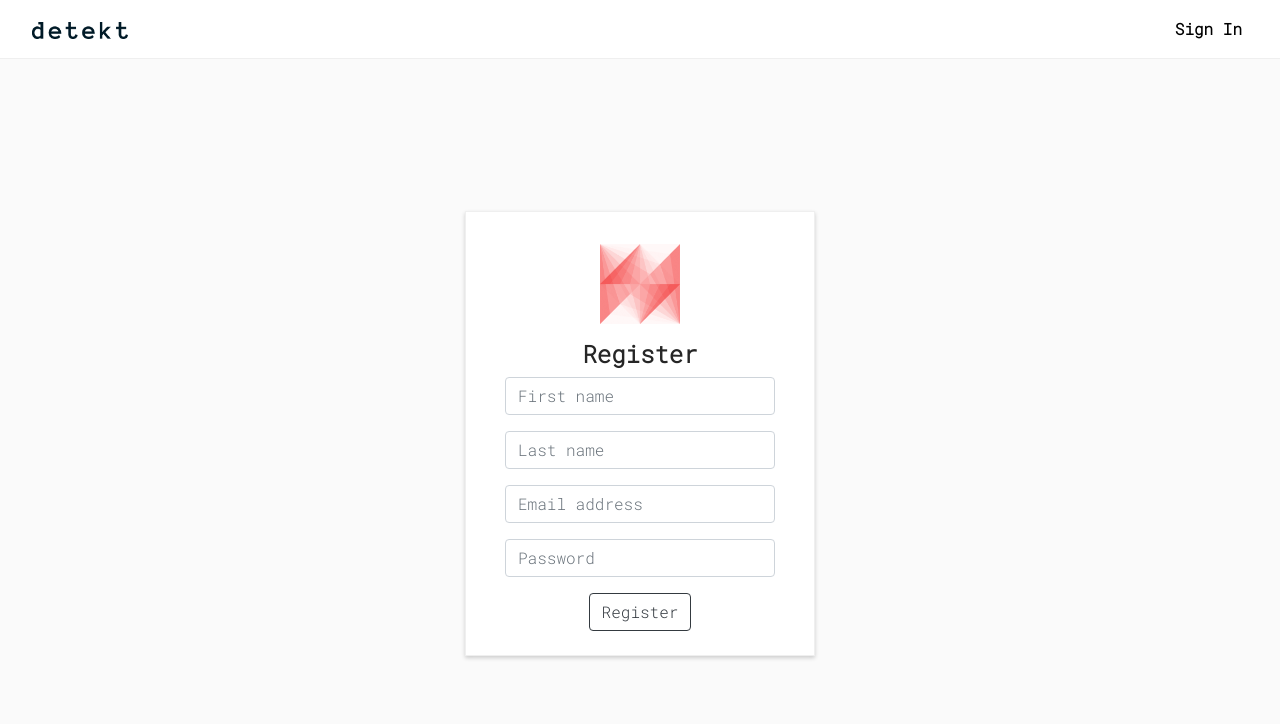
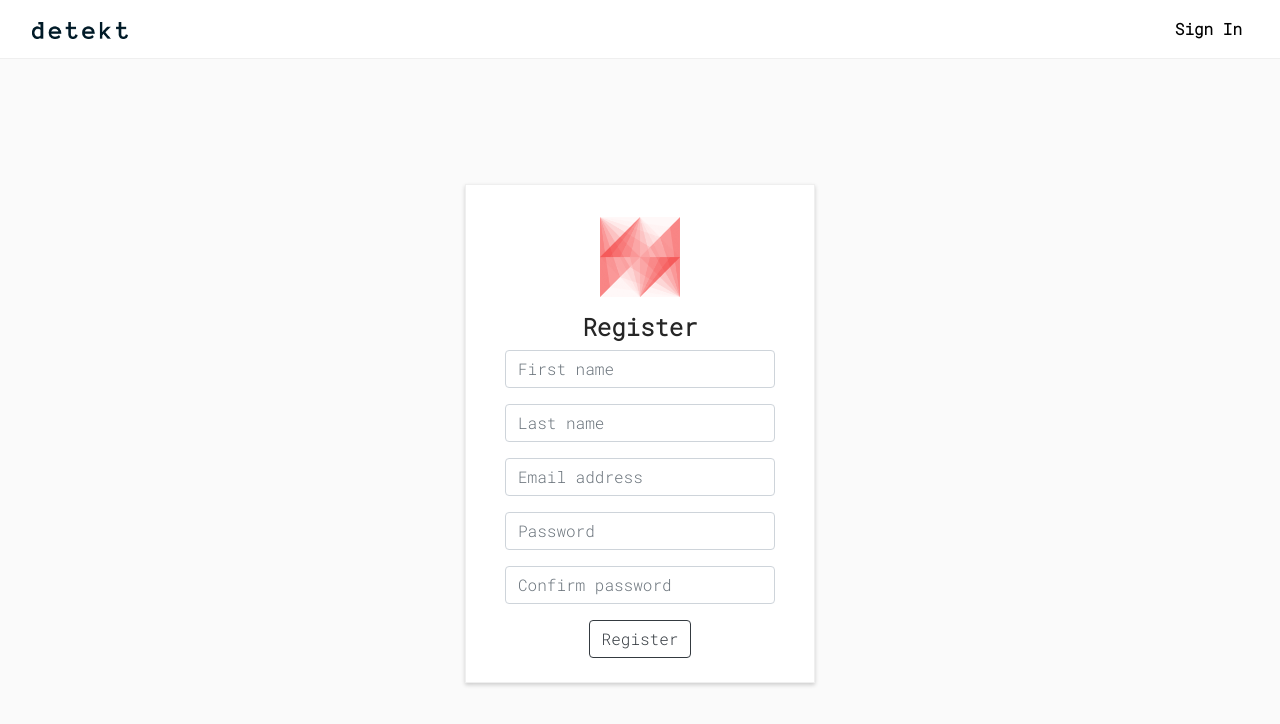
Before and after one commit to jordondueck/detekt, a React (Create React App) app: page / in a window 1280 px wide. Both pictures are taken after a click on the button "Register". Shown: the top 724 px of the page. Built offline with nearby package versions, Linux system fonts and the light colour scheme; no server answers.

Commit message:
Add password confirmation to user registration form

```diff
--- a/src/components/Registration/Registration.js
+++ b/src/components/Registration/Registration.js
@@ -7,7 +7,7 @@ import Logo from "../Logo/Logo";
 const Registration = ({ handleRouteChange }) => {
   return (
     <Formik
-      initialValues={{ firstname: "", lastname: "", email: "", password: "" }}
+      initialValues={{ firstname: "", lastname: "", email: "", password: "", confirmpassword: "" }}
       validationSchema={RegisterSchema}
       onSubmit={(values, { setSubmitting }) => {
         fetch("https://salty-mesa-37106.herokuapp.com/register", {
@@ -87,6 +87,20 @@ const Registration = ({ handleRouteChange }) => {
             </Field>
             <ErrorMessage className="error" name="password" component="div" />
           </FormGroup>
+          <FormGroup className="form-group--wide" controlId="confirmpassword">
+            <Field name="confirmpassword">
+              {({ field, meta }) => (
+                <FormControl
+                  {...field}
+                  className={meta.error && meta.touched ? "input--error" : ""}
+                  type="password"
+                  placeholder="Confirm password"
+                />
+              )}
+            </Field>
+            <ErrorMessage className="error" name="confirmpassword" component="div" />
+          </FormGroup>
+
           <Button variant="outline-dark" type="submit" disabled={isSubmitting}>
             Register
           </Button>
--- a/src/components/ValidateForm/ValidateForm.js
+++ b/src/components/ValidateForm/ValidateForm.js
@@ -28,7 +28,10 @@ export const RegisterSchema = Yup.object().shape({
     .min(10, "Password must contain a minimum of 10 characters")
     .max(50, "Password must contain a maximum of 50 characters")
     // .matches(/^(?=.*[a-z])(?=.*[A-Z])(?=.*\d)(?=.*[@$!%*?&])[A-Za-z\d@$!%*?&]/, () => "Password must contain an upper and a lower case letter, a number, and a symbol")
-    .required("Password required")
+    .required("Password required"),
+  confirmpassword: Yup.string()
+    .oneOf([Yup.ref('password'), null], 'Passwords must match')
+    .required('Password confirmation required')
 });
 
 export const ImageUrlSchema = Yup.object().shape({
```
